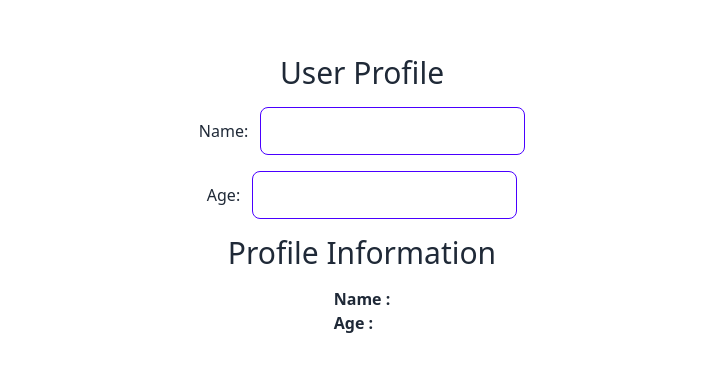
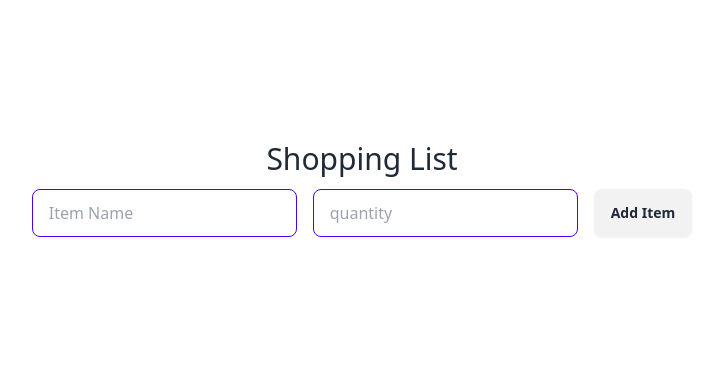
Before and after one commit to Ryusen9/React-Basics, a React (Vite) app: page / in a window 1280 px wide. Shown: the part 205-576 px from the top of the page, without its empty margins (278-1001 px from the left). Built offline with nearby package versions, Linux system fonts and the light colour scheme.

Commit message:
Shopping List

```diff
--- a/src/App.jsx
+++ b/src/App.jsx
@@ -7,7 +7,8 @@
 // import UseStateObj from "./Components/UseStateObj"
 // import Counter from "./Components/Counter"
 // import TodoList from "./Components/Todolist"
-import Profile from "./Components/Profile"
+// import Profile from "./Components/Profile"
+import ShoppingList from "./Components/ShoppingList"
 // import Weather from "./Components/Weather"
 function App() {
   return (
@@ -22,7 +23,8 @@ function App() {
       {/* <UseStateObj/> */}
       {/* <Counter/> */}
       {/* <TodoList/> */}
-      <Profile/>
+      {/* <Profile/> */}
+      <ShoppingList/>
     </>
   )
 }
--- /dev/null
+++ b/src/Components/ShoppingList.jsx
@@ -0,0 +1,54 @@
+import { useState } from "react";
+
+const ShoppingList = () => {
+  const [items, setItems] = useState([]);
+  const [name, setName] = useState("");
+  const [quantity, setQuantity] = useState("");
+
+  const handleSubmit = (e) => {
+    e.preventDefault();
+    if (!name || !quantity) return;
+    const newItem = {
+      name,
+      quantity: parseInt(quantity),
+    };
+    setItems((prevItems) => [...prevItems, newItem]);
+  };
+  return (
+    <div className="h-screen w-full flex flex-col justify-center items-center gap-3">
+      <h1 className="text-3xl">Shopping List</h1>
+      <form
+        onSubmit={handleSubmit}
+        className="flex items-center justify-center gap-4"
+      >
+        <input
+          className="input input-primary"
+          type="text"
+          placeholder="Item Name"
+          value={name}
+          onChange={(e) => setName(e.target.value)}
+        />
+        <input
+          className="input input-primary"
+          type="number"
+          placeholder="quantity"
+          value={quantity}
+          onChange={(e) => setQuantity(e.target.value)}
+        />
+        <button className="btn" type="submit">
+          Add Item
+        </button>
+      </form>
+
+      <ul>
+        {items.map((item, index) => (
+          <li key={index}>
+            {item.name} - Quantity = {item.quantity}
+          </li>
+        ))}
+      </ul>
+    </div>
+  );
+};
+
+export default ShoppingList;
```
